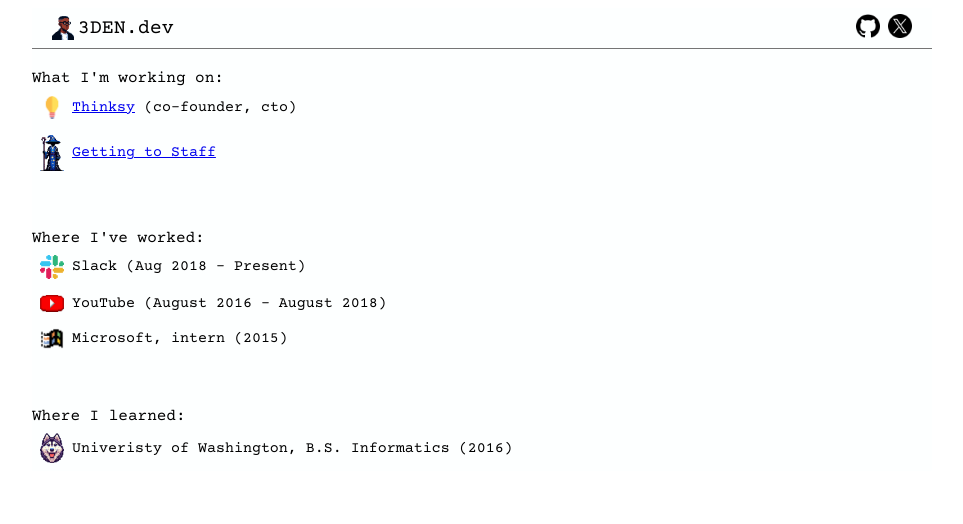
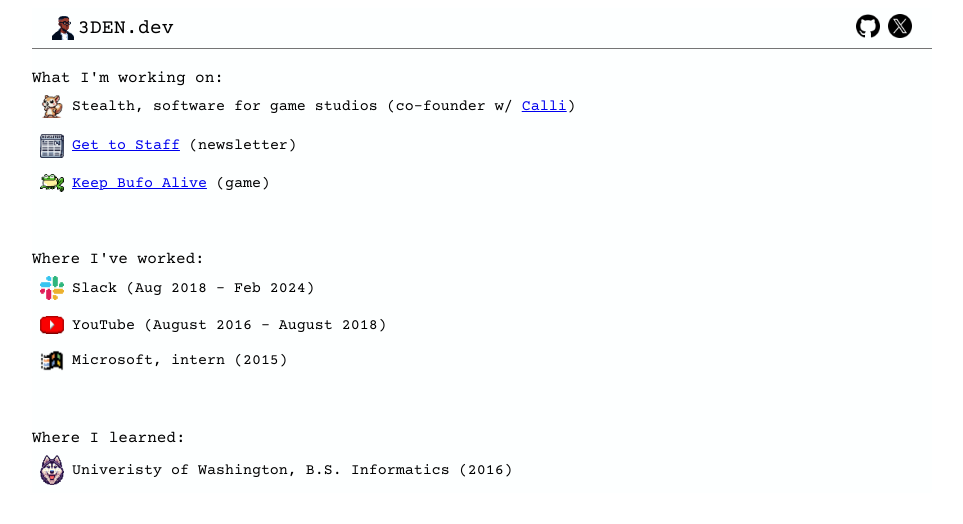
Before and after one commit to edeng/3den.dev, a plain HTML site: page index.html in a window 1280 px wide. Shown: the whole page, without its empty margins (158-1121 px from the left). Drawn offline with nearby package versions, Linux system fonts and the light colour scheme.

Commit message:
update w/ what im working on

```diff
--- a/index.html
+++ b/index.html
@@ -40,15 +40,20 @@
                     </div>
 
                     <div class="job">
-                        <img id="thinksy-logo" src="media/thinksy.png">
-                        <a href="https://www.thinksy.app/?ref=3den.dev">Thinksy</a>
-                        &nbsp;(co-founder, cto)
+                        <img class="logo" src="media/shh2.png">
+                        Stealth, software for game studios (co-founder w/&nbsp; <a href="https://www.linkedin.com/in/calli-fuchigami-582a9456/">Calli</a>)
                     </div>
 
                     <div class="job">
-                        <img id="thinksy-logo" src="media/wizard.png">
-                        <a href="https://www.gettostaff.com/?ref=3den.dev">Getting to Staff</a>
-                        <!-- &nbsp;(newsletter) -->
+                        <img class="logo" src="media/newsletter.png">
+                        <a href="https://newsletter.gettostaff.com?ref=3den.dev">Get to Staff</a>
+                        &nbsp;(newsletter)
+                    </div>
+
+                    <div class="job">
+                        <img class="logo" src="media/frog.png">
+                        <a href="https://www.keepbufoalive.com?ref=3den.dev">Keep Bufo Alive</a>
+                        &nbsp;(game)
                     </div>
                 </div>
 
@@ -59,7 +64,7 @@
 
                     <div class="job">
                         <img class="logo" src="media/slack.png">
-                        Slack (Aug 2018 - Present)
+                        Slack (Aug 2018 - Feb 2024)
                     </div>
 
                     <div class="job">
```
Also changed, not shown: media/frog.png (added), media/newsletter.png (added), media/shh.png (added), media/shh2.png (added).
